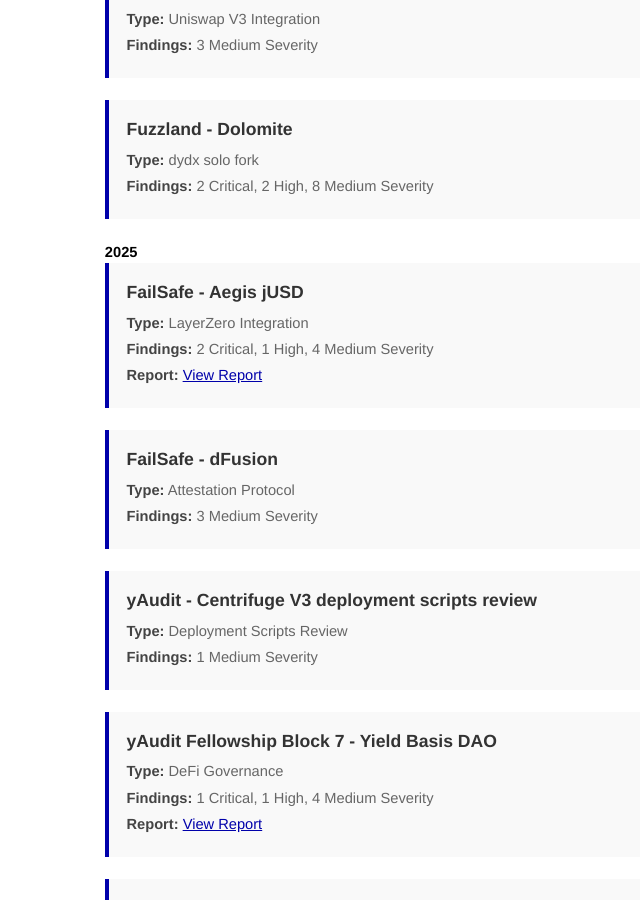
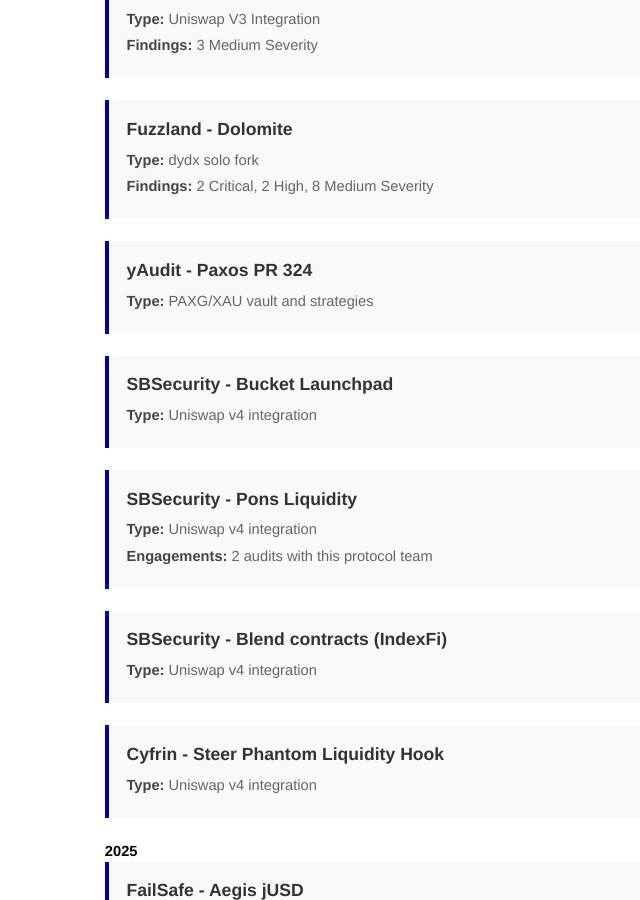
Before and after one commit to ret2basic/ret2basic.github.io, a Jekyll site: the page built from audits.html, in a window 1280 px wide and 900 px high, scrolled down 1267 px. Shown: the whole window, without its empty margins (227-867 px from the left). Built offline with Jekyll 4.4.1, drawn with Linux system fonts in a browser that asks for light colours; some of the changed text lies outside the part shown.

Commit message:
Add 2026 Uniswap v4 and Paxos audit entries
Co-Authored-By: Claude Opus 5.5 <noreply@anthropic.com>

```diff
--- a/audits.html
+++ b/audits.html
@@ -81,6 +81,42 @@ title: Web3 Audit Portfolio - ret2basic.eth
       <div class="audit-details">
         <p><strong>Type:</strong> dydx solo fork</p>
         <p><strong>Findings:</strong> 2 Critical, 2 High, 8 Medium Severity</p>
+      </div>
+    </div>
+
+    <div class="audit-item">
+      <h3>yAudit - Paxos PR 324</h3>
+      <div class="audit-details">
+        <p><strong>Type:</strong> PAXG/XAU vault and strategies</p>
+      </div>
+    </div>
+
+    <div class="audit-item">
+      <h3>SBSecurity - Bucket Launchpad</h3>
+      <div class="audit-details">
+        <p><strong>Type:</strong> Uniswap v4 integration</p>
+      </div>
+    </div>
+
+    <div class="audit-item">
+      <h3>SBSecurity - Pons Liquidity</h3>
+      <div class="audit-details">
+        <p><strong>Type:</strong> Uniswap v4 integration</p>
+        <p><strong>Engagements:</strong> 2 audits with this protocol team</p>
+      </div>
+    </div>
+
+    <div class="audit-item">
+      <h3>SBSecurity - Blend contracts (IndexFi)</h3>
+      <div class="audit-details">
+        <p><strong>Type:</strong> Uniswap v4 integration</p>
+      </div>
+    </div>
+
+    <div class="audit-item">
+      <h3>Cyfrin - Steer Phantom Liquidity Hook</h3>
+      <div class="audit-details">
+        <p><strong>Type:</strong> Uniswap v4 integration</p>
       </div>
     </div>
 
```
Also changed, not shown: other parts of audits.html (+2 -2 lines).
